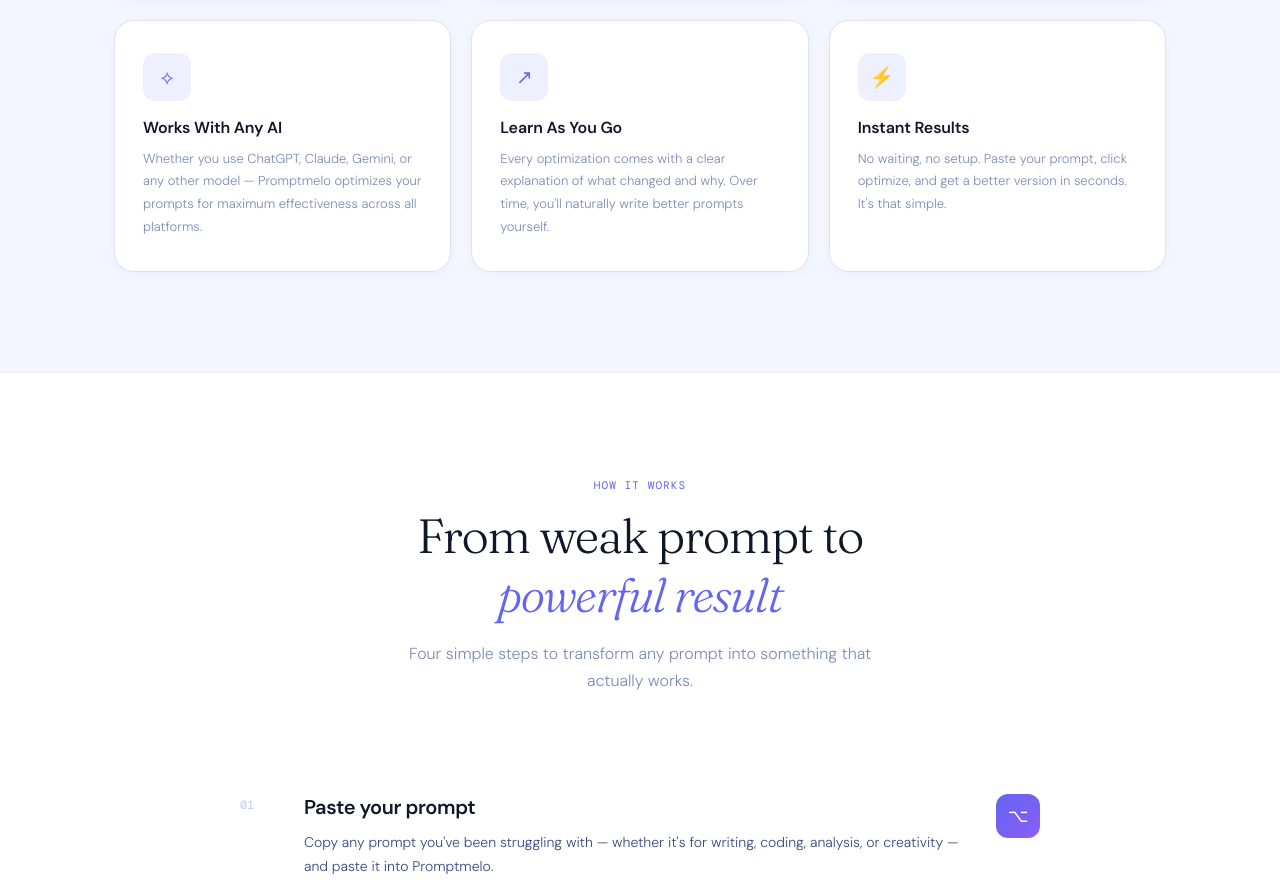
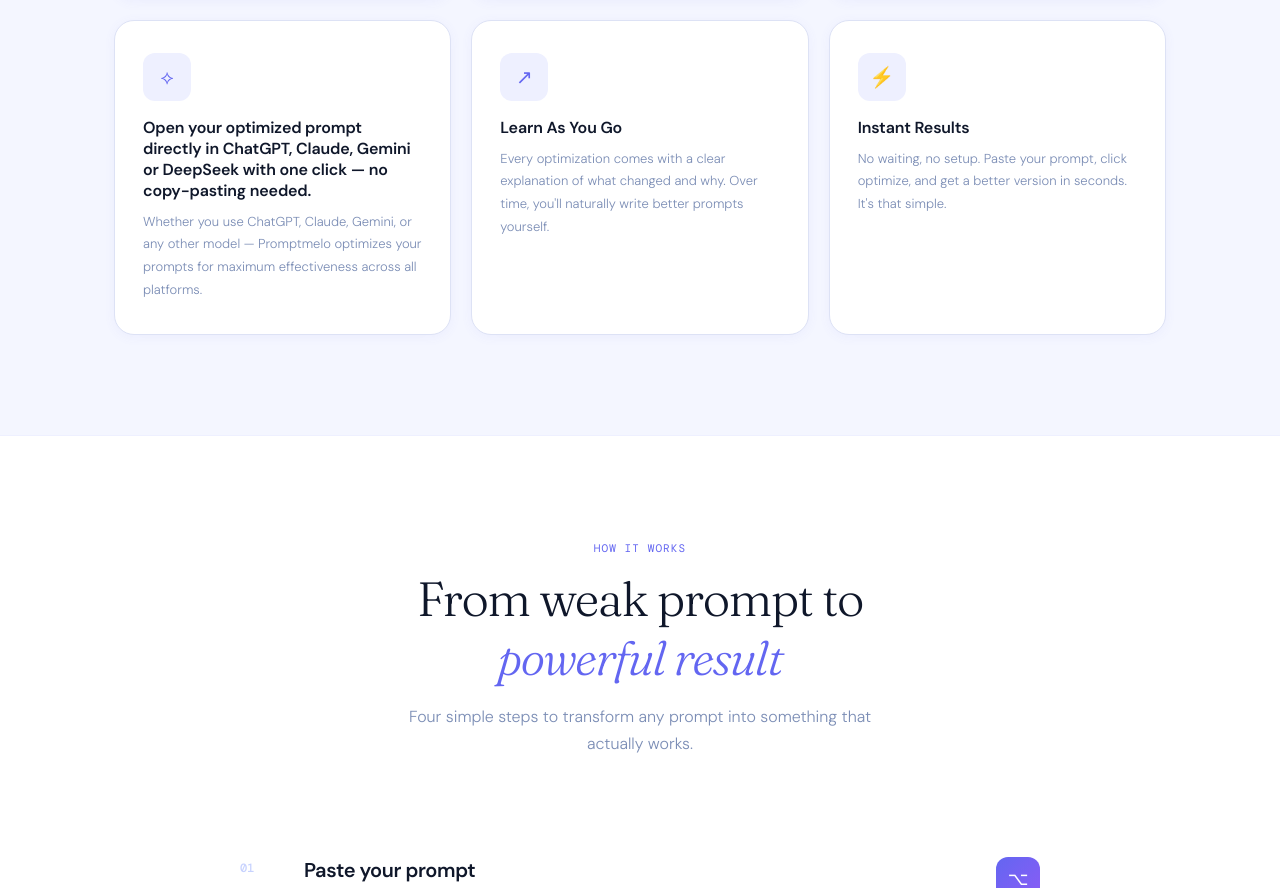
Before and after one commit to bevanwijk20-tech/promptmelo, a Next.js app: page /landing in a window 1280 px wide. Shown: the part 1651-2539 px from the top of the page. Built offline with nearby package versions, Linux system fonts and the light colour scheme.

Commit message:
Add open in AI button + update landing

```diff
--- a/app/landing/page.tsx
+++ b/app/landing/page.tsx
@@ -49,7 +49,7 @@ export default function LandingPage() {
     },
     {
       icon: "⟡",
-      title: "Works With Any AI",
+      title: "Open your optimized prompt directly in ChatGPT, Claude, Gemini or DeepSeek with one click — no copy-pasting needed.",
       desc: "Whether you use ChatGPT, Claude, Gemini, or any other model — Promptmelo optimizes your prompts for maximum effectiveness across all platforms.",
     },
     {
```
